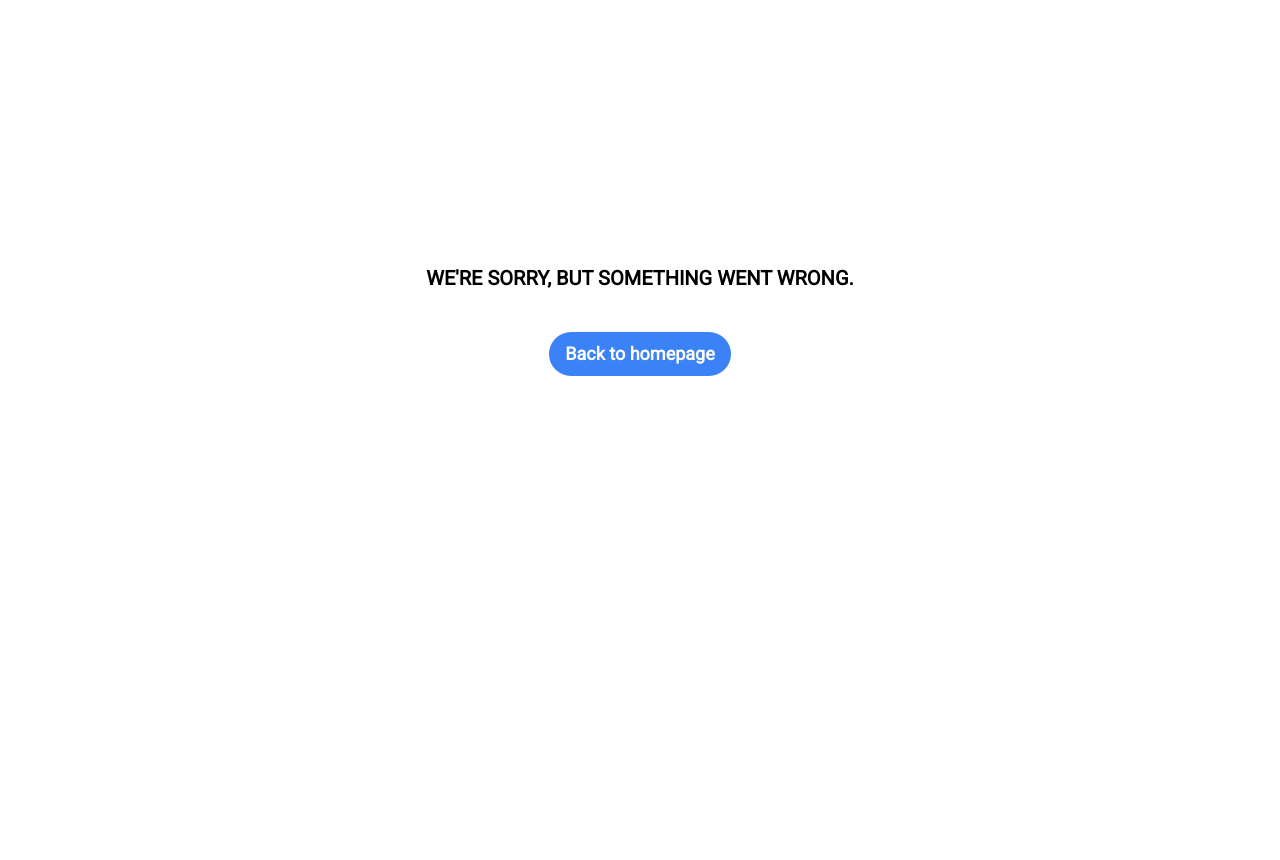
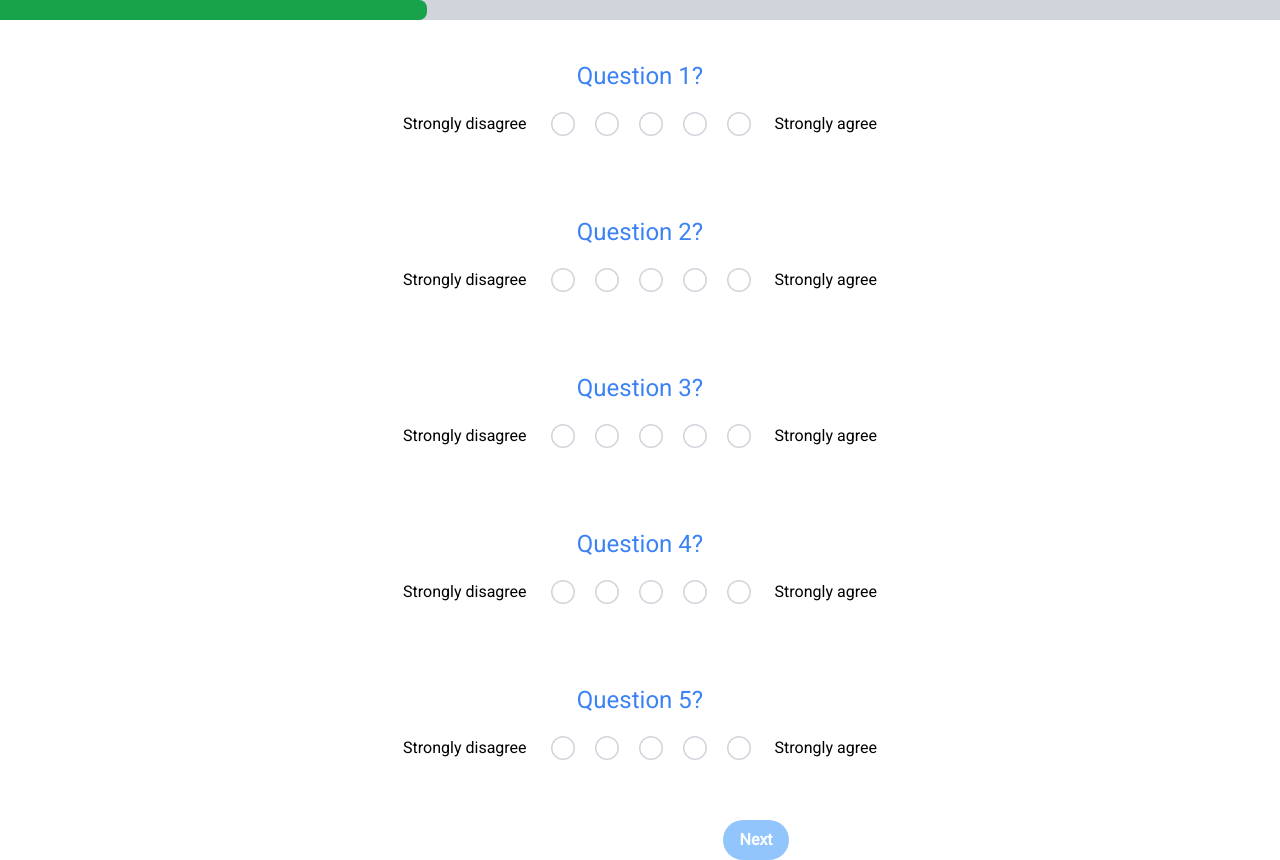
Before and after one commit to LucasFatas/recommender-study, a React (Create React App) app in the folder frontend/: page /questionnaire/page1 in a window 1280 px wide. Before the commit the page ends 800 px from the top, so only its background shows below. Built offline with nearby package versions, Linux system fonts and the light colour scheme.

Commit message:
general code refactor
- Extract Questionnaire router component from App.js
- Set all components indentation to 2 spaces
- Rename variables
- Small code changes to improve readability

```diff
--- a/frontend/src/API/APIService.js
+++ b/frontend/src/API/APIService.js
@@ -1,19 +1,22 @@
 export default class APIService{
     // Send the answers
-    static sendAnswer(body){
+    static async sendAnswer(body){
 
         const mapToObject = Object.fromEntries(body);
 
-        return fetch(`http://localhost:5000/saveAnswer`,{
-            method :'POST',
-            mode : 'no-cors',
-            headers : {
-                'Content-Type':'application/json'
-            },
-            body: JSON.stringify(mapToObject),
-        })
-        .then(response => {console.log(response)})
-        .catch(error => console.log(error))
+        try {
+            const response = await fetch(`http://localhost:5000/saveAnswer`, {
+                method: 'POST',
+                mode: 'no-cors',
+                headers: {
+                    'Content-Type': 'application/json'
+                },
+                body: JSON.stringify(mapToObject),
+            });
+            console.log(response);
+        } catch (error) {
+            return console.log(error);
+        }
     }
 
 }
--- a/frontend/src/App.js
+++ b/frontend/src/App.js
@@ -1,6 +1,6 @@
-import { QuestionnairePage } from './components/questionnaire/QuestionnairePage';
-import { PageNotFound } from './components/PageNotFound';
-import { ErrorPage } from './components/ErrorPage';
+import { Questionnaire } from './components/questionnaire/Questionnaire';
+import { PageNotFound } from './components/errors/PageNotFound';
+import { ErrorRouter } from './components/errors/ErrorRouter';
 import {
   BrowserRouter,
   Routes,
@@ -9,53 +9,23 @@ import {
 } from "react-router-dom";
 
 import questions from './util/questions.json';
-import { useState } from 'react';
 import { LoginPage } from './components/LoginPage';
 
 const App = () => {
 
-  const [answers, setAnswers] = useState(new Map());
-
-  const questionsArray = questions.questions;
-  const questionsPerPage = questions.questionsPerPage;
-
-  /**
-   * Splits the array of questions into a 2D array where each row is an
-   * array of questions that is going to appear on one page.
-   * The number of rows always equals the number of pages in the questionnaire.
-   */
-  const questionMatrix = questionsArray.map((e, i) => {
-    return i % questionsPerPage === 0 ? questionsArray.slice(i, i + questionsPerPage).map((e, idx) => [e, i + idx]) : null;
-  }).filter(e => { return e; });
-
-  const lastPageIdx = questionMatrix.length;
+  const defaultPage = '/loginPage';
 
   return (
     <BrowserRouter>
       <Routes>
-        <Route path="/" element={<Navigate replace to="/pageLogin"/>} />
-        <Route path="/pageLogin" element={<LoginPage/>} />
-        <Route path="/error/database"  element={<ErrorPage redirectPath="/page1"/>} />
-        <Route path="/error/login"  element={<ErrorPage redirectPath="/page1"/>} />
-        {
+        <Route path="/" element={<Navigate replace to={defaultPage}/>} />
+        <Route path="/error/*" element={<ErrorRouter defaultPage={defaultPage} />} />
+        <Route path="*" element={<PageNotFound redirect={defaultPage} />}/>
 
-          questionMatrix.map((questions, idx) => (
-            <Route path={`/page${idx + 1}`} key={idx + 1} element={
-              <QuestionnairePage
-                answers={answers}
-                setAnswers={setAnswers}
-                numberOgPages={lastPageIdx}
-                questions={questions}
-                pageNumber={idx + 1}
-                prevPage={idx + 1 === 1 ? false : idx}
-                nextPage={idx + 1 === lastPageIdx ? false : idx + 2}
-                showSubmit={idx + 1 === lastPageIdx ? lastPageIdx : false}
-              />
-            }/>
-          ))
-        }
 
-        <Route path="*" element={<PageNotFound redirectPath="/page1"/>} />
+        <Route path="/loginPage" element={<LoginPage defaultPage={defaultPage}/>} />
+        <Route path="/questionnaire/*" element={<Questionnaire questions={questions} defaultPage={defaultPage} />} />
+
       </Routes>
     </BrowserRouter>
   );
--- a/frontend/src/components/ErrorPage.jsx
+++ /dev/null
@@ -1,21 +0,0 @@
-import React from "react";
-import { Link } from "react-router-dom";
-
-export const ErrorPage = (props) => {
-
-    console.log(props)
-
-    return (
-        <div className="h-3/4 w-screen flex flex-col justify-center content-center items-center absolute z-0">
-            <h1 className="uppercase p-10 text-xl font-black">
-                We're sorry, but something went wrong.
-                Please try again later
-            </h1>
-            <Link to={props.redirectPath}>
-                <button className="bg-blue-500 hover:bg-blue-700 text-lg text-white font-bold py-2 px-4 rounded-full ">
-                    Back to homepage
-                </button>
-            </Link>
-        </div>
-    )
-}
--- a/frontend/src/components/PageNotFound.jsx
+++ /dev/null
@@ -1,18 +0,0 @@
-import React from "react";
-import { Link } from "react-router-dom";
-
-export const PageNotFound = (props) => {
-
-    return (
-        <div className="h-3/4 w-screen flex flex-col justify-center content-center items-center absolute z-0">
-            <h1 className="uppercase p-10 text-xl font-black">
-                We're sorry, but something went wrong.
-            </h1>
-            <Link to={props.redirectPath}>
-                <button className="bg-blue-500 hover:bg-blue-700 text-lg text-white font-bold py-2 px-4 rounded-full ">
-                    Back to homepage
-                </button>
-            </Link>
-        </div>
-    )
-}
--- /dev/null
+++ b/frontend/src/components/errors/ErrorRouter.jsx
@@ -0,0 +1,15 @@
+import React from "react";
+import { Route, Routes } from 'react-router-dom';
+import { ErrorPage } from "./ErrorPage";
+import { PageNotFound } from "./PageNotFound";
+
+export const ErrorRouter = ({ defaultPage }) => {
+
+  return (
+    <Routes>
+      <Route path="*" element={<PageNotFound redirect={defaultPage} />}/>
+      <Route index path="login" element={<ErrorPage redirect={defaultPage} />} />
+      <Route path="database" element={<ErrorPage redirect={defaultPage}/>} />
+    </Routes>
+  )
+}
--- /dev/null
+++ b/frontend/src/components/errors/PageNotFound.jsx
@@ -0,0 +1,18 @@
+import React from "react";
+import { Link } from "react-router-dom";
+
+export const PageNotFound = (props) => {
+
+  return (
+    <div className="h-3/4 w-screen flex flex-col justify-center content-center items-center absolute z-0">
+      <h1 className="uppercase p-10 text-xl font-black">
+        We're sorry, but something went wrong.
+      </h1>
+      <Link to={props.redirect}>
+        <button className="bg-blue-500 hover:bg-blue-700 text-lg text-white font-bold py-2 px-4 rounded-full ">
+          Back to homepage
+        </button>
+      </Link>
+    </div>
+  )
+}
--- a/frontend/src/components/questionnaire/Buttons.jsx
+++ b/frontend/src/components/questionnaire/Buttons.jsx
@@ -2,34 +2,37 @@ import React from 'react';
 import { Link } from 'react-router-dom';
 import APIService from '../../API/APIService';
 
-const buttonStyle = "bg-blue-500 hover:bg-blue-700 text-white font-bold py-2 px-4 rounded-full ";
-const buttonStyleDisabled = " select-none text-transparent fonted bg-transparent hover:bg-transparent py-2 px-4 rounded-full ";
-const buttonStyleOpaque = "select-none bg-blue-300 text-white font-bold py-2 px-4 rounded-full ";
 
+const buttonStyles = {
+  active : "bg-blue-500 hover:bg-blue-700 text-white font-bold py-2 px-4 rounded-full ",
+  disabled : "select-none text-transparent fonted bg-transparent hover:bg-transparent py-2 px-4 rounded-full",
+  inactive : "select-none bg-blue-300 text-white font-bold py-2 px-4 rounded-full "
+}
 
-export const Buttons = (props) => {
+export const Buttons = ({ prevPage, showSubmit, nextPage, answered, answers, onNext }) => {
 
   const setStyleAndDisabled = (pageCondition, answerCondition) => {
+    const { active, disabled, inactive } = buttonStyles;
     return {
-      className : pageCondition && answerCondition ? buttonStyle : (pageCondition ? buttonStyleOpaque : buttonStyleDisabled),
+      className : pageCondition && answerCondition ? active : (pageCondition ? inactive : disabled),
       disabled : pageCondition && answerCondition === false ? true : false
     }
   }
 
   return (
     <div className="flex justify-center w-fit mt-5 space-x-7 ">
-      <Link to={ `/page${props.prevPage }`} className={props.prevPage ? "" : "pointer-events-none"}>
-        <button {...setStyleAndDisabled(props.prevPage, true)}>
+      <Link to={ `/questionnaire/page${ prevPage }`} className={ prevPage ? "" : "pointer-events-none"}>
+        <button {...setStyleAndDisabled(prevPage, true)}>
           Previous
         </button>
       </Link>
 
-      <button {...setStyleAndDisabled(props.showSubmit, props.answered, buttonStyleOpaque)} onClick={() => APIService.sendAnswer(props.answers)} >
+      <button {...setStyleAndDisabled(showSubmit, answered)} onClick={() => APIService.sendAnswer(answers)} >
         Submit
       </button>
 
-      <Link to={ `/page${props.nextPage }` } className={props.nextPage ? "" : "pointer-events-none"}>
-        <button {...setStyleAndDisabled(props.nextPage, props.answered)} onClick={props.onNext}>
+      <Link to={ `/questionnaire/page${ nextPage }` } className={ nextPage ? "" : "pointer-events-none"}>
+        <button {...setStyleAndDisabled(nextPage, answered)} onClick={ onNext }>
           Next
         </button>
       </Link>
--- a/frontend/src/components/questionnaire/ProgressBar.jsx
+++ b/frontend/src/components/questionnaire/ProgressBar.jsx
@@ -1,14 +1,15 @@
 import React from 'react';
 
+export const ProgressBar = (props) => {
 
-export const ProgressBar = (props) => {
-    const progressPercentage = props.pageNumber / props.numberOfPages * 100
-    return (
-        <div className=' sticky z-50 top-0  h-5 w-full bg-gray-300'>
-            <div
-                style={{ width: `${progressPercentage}%`}}
-                className='h-full rounded-r-lg bg-green-600'>
-            </div>
-        </div>
-            );
+  const progressPercentage = props.pageNumber / props.numberOfPages * 100;
+
+  return (
+    <div className=' sticky z-50 top-0  h-5 w-full bg-gray-300'>
+      <div
+        style={{ width: `${progressPercentage}%`}}
+        className='h-full rounded-r-lg bg-green-600'
+      />
+    </div>
+  )
 }
--- /dev/null
+++ b/frontend/src/components/questionnaire/Questionnaire.jsx
@@ -0,0 +1,49 @@
+import React from "react";
+import { useState } from 'react';
+import { Route, Routes, Navigate } from 'react-router-dom';
+import { QuestionnairePage } from './QuestionnairePage';
+import { PageNotFound } from "../errors/PageNotFound";
+
+export const Questionnaire = ({ questions, defaultPage }) => {
+
+  const [answers, setAnswers] = useState(new Map());
+
+  const questionsArray = questions.questions;
+  const questionsPerPage = questions.questionsPerPage;
+
+  /**
+   * Splits the array of questions into a 2D array where each row is an
+   * array of questions that is going to appear on one page.
+   * The number of rows always equals the number of pages in the questionnaire.
+   */
+  const questionMatrix = questionsArray.map((e, i) => {
+      return i % questionsPerPage === 0 ? questionsArray.slice(i, i + questionsPerPage).map((e, idx) => [e, i + idx]) : null;
+  }).filter(e => { return e; });
+
+  const lastPageIdx = questionMatrix.length;
+
+  const currentPage = (questions, idx) => (
+    <QuestionnairePage
+      answers={answers}
+      setAnswers={setAnswers}
+      numberOgPages={lastPageIdx}
+      questions={questions}
+      pageNumber={idx + 1}
+      prevPage={idx + 1 === 1 ? false : idx}
+      nextPage={idx + 1 === lastPageIdx ? false : idx + 2}
+      showSubmit={idx + 1 === lastPageIdx ? lastPageIdx : false}
+    />
+  )
+
+    return (
+      <Routes>
+        <Route path="*" element={<PageNotFound redirect={defaultPage} />}/>
+        <Route path="/" element={<Navigate replace to="page1"/>} />
+        {
+          questionMatrix.map((questions, idx) => (
+            <Route path={`page${idx + 1}`} key={idx + 1} element={currentPage(questions, idx)}/>
+          ))
+        }
+      </Routes>
+    )
+}
--- a/frontend/src/components/questionnaire/RadioButton.jsx
+++ b/frontend/src/components/questionnaire/RadioButton.jsx
@@ -4,7 +4,7 @@ const inputStyle = "appearance-none rounded-full h-4 w-4 border border-gray-300
 
 export const RadioButton = ({ answers, value, questionNumber, onChange }) => {
 
-  const checkPreviousAnswers = () => answers.get(questionNumber + 1) === value.toString()
+  const checkPreviousAnswers = () => answers.get(questionNumber + 1) === value.toString();
 
   const [selected, setSelected] = useState(checkPreviousAnswers());
 
@@ -18,5 +18,4 @@ export const RadioButton = ({ answers, value, questionNumber, onChange }) => {
       defaultChecked={selected}
     />
   )
-
 }
```
Also changed, not shown: frontend/src/components/LoginPage.jsx (+5 -13 lines), frontend/src/components/errors/ErrorPage.jsx (added, +18 -0 lines), frontend/src/assets/spotifyLogo.svg (renamed from frontend/src/assets/spotifyIcon.svg).
